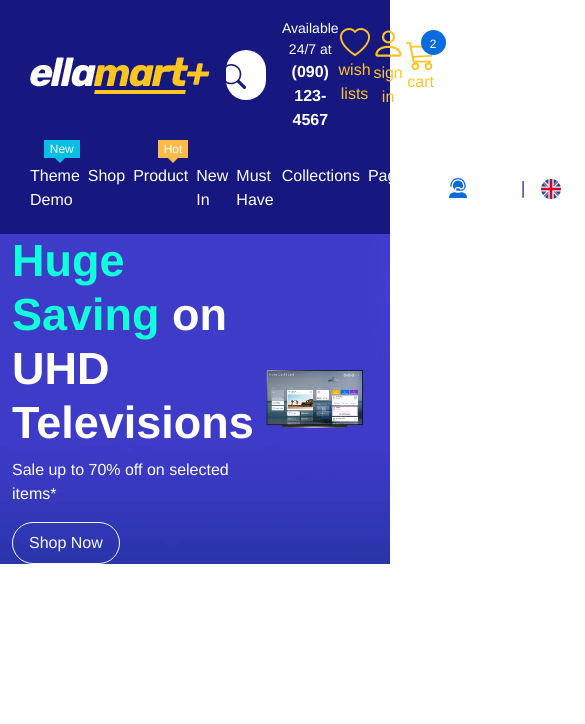
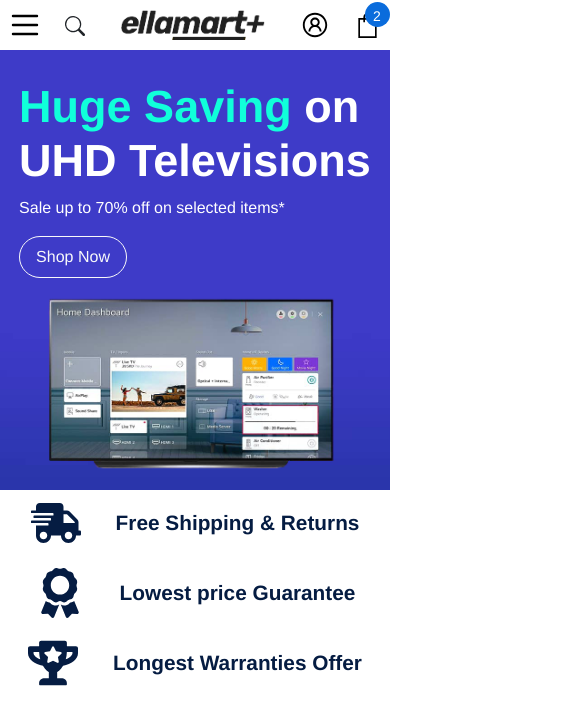
Before and after one commit to moh123mos/E-Commerce, a Vue app: page / in a window 390 px wide. Shown: the top 724 px of the page, 585 px wide, since content can reach past the window. Built offline with nearby package versions, Linux system fonts and the light colour scheme.

Commit message:
add the feature section (part 1) improve navbar responsive

```diff
--- /dev/null
+++ b/src/components/HomePage/TheFeatures.vue
@@ -0,0 +1,117 @@
+<template>
+  <div class="features container">
+    <!-- trophy -->
+    <div class="parent py-2">
+      <div class="child">
+        <div class="icon">
+          <svg
+            aria-hidden="true"
+            focusable="false"
+            data-prefix="fas"
+            data-icon="shipping-fast"
+            role="img"
+            xmlns="http://www.w3.org/2000/svg"
+            viewBox="0 0 640 512"
+            class="svg-inline--fa fa-shipping-fast fa-w-20 fa-5x"
+          >
+            <path
+              fill="currentColor"
+              d="M624 352h-16V243.9c0-12.7-5.1-24.9-14.1-33.9L494 110.1c-9-9-21.2-14.1-33.9-14.1H416V48c0-26.5-21.5-48-48-48H112C85.5 0 64 21.5 64 48v48H8c-4.4 0-8 3.6-8 8v16c0 4.4 3.6 8 8 8h272c4.4 0 8 3.6 8 8v16c0 4.4-3.6 8-8 8H40c-4.4 0-8 3.6-8 8v16c0 4.4 3.6 8 8 8h208c4.4 0 8 3.6 8 8v16c0 4.4-3.6 8-8 8H8c-4.4 0-8 3.6-8 8v16c0 4.4 3.6 8 8 8h208c4.4 0 8 3.6 8 8v16c0 4.4-3.6 8-8 8H64v128c0 53 43 96 96 96s96-43 96-96h128c0 53 43 96 96 96s96-43 96-96h48c8.8 0 16-7.2 16-16v-32c0-8.8-7.2-16-16-16zM160 464c-26.5 0-48-21.5-48-48s21.5-48 48-48 48 21.5 48 48-21.5 48-48 48zm320 0c-26.5 0-48-21.5-48-48s21.5-48 48-48 48 21.5 48 48-21.5 48-48 48zm80-208H416V144h44.1l99.9 99.9V256z"
+              class=""
+            ></path>
+          </svg>
+        </div>
+        <div class="desc">Free Shipping & Returns</div>
+      </div>
+      <div class="child">
+        <div class="icon">
+          <svg
+            aria-hidden="true"
+            focusable="false"
+            data-prefix="fas"
+            data-icon="award"
+            role="img"
+            xmlns="http://www.w3.org/2000/svg"
+            viewBox="0 0 384 512"
+            class="svg-inline--fa fa-award fa-w-12 fa-3x"
+          >
+            <path
+              fill="currentColor"
+              d="M97.12 362.63c-8.69-8.69-4.16-6.24-25.12-11.85-9.51-2.55-17.87-7.45-25.43-13.32L1.2 448.7c-4.39 10.77 3.81 22.47 15.43 22.03l52.69-2.01L105.56 507c8 8.44 22.04 5.81 26.43-4.96l52.05-127.62c-10.84 6.04-22.87 9.58-35.31 9.58-19.5 0-37.82-7.59-51.61-21.37zM382.8 448.7l-45.37-111.24c-7.56 5.88-15.92 10.77-25.43 13.32-21.07 5.64-16.45 3.18-25.12 11.85-13.79 13.78-32.12 21.37-51.62 21.37-12.44 0-24.47-3.55-35.31-9.58L252 502.04c4.39 10.77 18.44 13.4 26.43 4.96l36.25-38.28 52.69 2.01c11.62.44 19.82-11.27 15.43-22.03zM263 340c15.28-15.55 17.03-14.21 38.79-20.14 13.89-3.79 24.75-14.84 28.47-28.98 7.48-28.4 5.54-24.97 25.95-45.75 10.17-10.35 14.14-25.44 10.42-39.58-7.47-28.38-7.48-24.42 0-52.83 3.72-14.14-.25-29.23-10.42-39.58-20.41-20.78-18.47-17.36-25.95-45.75-3.72-14.14-14.58-25.19-28.47-28.98-27.88-7.61-24.52-5.62-44.95-26.41-10.17-10.35-25-14.4-38.89-10.61-27.87 7.6-23.98 7.61-51.9 0-13.89-3.79-28.72.25-38.89 10.61-20.41 20.78-17.05 18.8-44.94 26.41-13.89 3.79-24.75 14.84-28.47 28.98-7.47 28.39-5.54 24.97-25.95 45.75-10.17 10.35-14.15 25.44-10.42 39.58 7.47 28.36 7.48 24.4 0 52.82-3.72 14.14.25 29.23 10.42 39.59 20.41 20.78 18.47 17.35 25.95 45.75 3.72 14.14 14.58 25.19 28.47 28.98C104.6 325.96 106.27 325 121 340c13.23 13.47 33.84 15.88 49.74 5.82a39.676 39.676 0 0 1 42.53 0c15.89 10.06 36.5 7.65 49.73-5.82zM97.66 175.96c0-53.03 42.24-96.02 94.34-96.02s94.34 42.99 94.34 96.02-42.24 96.02-94.34 96.02-94.34-42.99-94.34-96.02z"
+              class=""
+            ></path>
+          </svg>
+        </div>
+        <div class="desc">Lowest price Guarantee</div>
+      </div>
+      <div class="child">
+        <div class="icon">
+          <svg
+            aria-hidden="true"
+            focusable="false"
+            data-prefix="fas"
+            data-icon="trophy-alt"
+            role="img"
+            xmlns="http://www.w3.org/2000/svg"
+            viewBox="0 0 576 512"
+            class="svg-inline--fa fa-trophy-alt fa-w-18 fa-3x"
+          >
+            <path
+              fill="currentColor"
+              d="M552 64H448V24c0-13.3-10.7-24-24-24H152c-13.3 0-24 10.7-24 24v40H24C10.7 64 0 74.7 0 88v56c0 66.5 77.9 131.7 171.9 142.4C203.3 338.5 240 360 240 360v72h-48c-35.3 0-64 20.7-64 56v12c0 6.6 5.4 12 12 12h296c6.6 0 12-5.4 12-12v-12c0-35.3-28.7-56-64-56h-48v-72s36.7-21.5 68.1-73.6C498.4 275.6 576 210.3 576 144V88c0-13.3-10.7-24-24-24zM64 144v-16h64.2c1 32.6 5.8 61.2 12.8 86.2-47.5-16.4-77-49.9-77-70.2zm448 0c0 20.2-29.4 53.8-77 70.2 7-25 11.8-53.6 12.8-86.2H512v16zm-127.3 4.7l-39.6 38.6 9.4 54.6c1.7 9.8-8.7 17.2-17.4 12.6l-49-25.8-49 25.8c-8.8 4.6-19.1-2.9-17.4-12.6l9.4-54.6-39.6-38.6c-7.1-6.9-3.2-19 6.7-20.5l54.8-8 24.5-49.6c4.4-8.9 17.1-8.9 21.5 0l24.5 49.6 54.8 8c9.6 1.5 13.5 13.6 6.4 20.5z"
+              class=""
+            ></path>
+          </svg>
+        </div>
+        <div class="desc">Longest Warranties Offer</div>
+      </div>
+    </div>
+  </div>
+</template>
+
+<style lang="scss" scoped>
+.parent {
+  position: relative;
+  &::after,
+  &::before {
+    content: "";
+    position: absolute;
+    width: 3px;
+    height: 70%;
+    background-color: #d6d6d6;
+  }
+  &::after {
+    right: calc(100% / 3);
+  }
+  &::before {
+    left: calc(100% / 3);
+  }
+  &,
+  .child {
+    display: flex;
+    gap: 20px;
+    flex-wrap: wrap;
+    justify-content: space-between;
+    align-items: center;
+    color: #051c42;
+    .icon svg {
+      width: 50px;
+      height: 50px;
+      margin-right: 15px;
+    }
+    .desc {
+      font-size: 1.3rem;
+      font-weight: bold;
+    }
+  }
+}
+@media (max-width: 1199px) {
+  .parent {
+    justify-content: space-around;
+  }
+  .parent::before,
+  .parent::after {
+    display: none;
+  }
+}
+</style>
--- a/src/components/HomePage/upperBanner.vue
+++ b/src/components/HomePage/upperBanner.vue
@@ -31,7 +31,8 @@
     display: flex;
     align-items: center;
     justify-content: space-around;
-
+    flex-wrap: wrap;
+    padding-top: 30px;
     .left {
       h1 {
         font-weight: bold;
--- a/src/components/global/navBar.vue
+++ b/src/components/global/navBar.vue
@@ -1,5 +1,5 @@
 <template>
-  <nav class="">
+  <nav class="desktop">
     <div
       class="first container d-flex justify-content-between align-items-center gap-3"
     >
@@ -177,6 +177,79 @@
             </div>
           </div>
         </div>
+      </div>
+    </div>
+  </nav>
+  <!-- in mobile -->
+  <nav class="mobile d-flex align-items-center justify-content-between">
+    <div class="left d-flex align-items-center">
+      <div class="menu" style="margin-right: 25px">
+        <svg
+          xmlns="http://www.w3.org/2000/svg"
+          x="0px"
+          y="0px"
+          width="30"
+          viewBox="0 0 50 50"
+        >
+          <path
+            d="M 5 8 A 2.0002 2.0002 0 1 0 5 12 L 45 12 A 2.0002 2.0002 0 1 0 45 8 L 5 8 z M 5 23 A 2.0002 2.0002 0 1 0 5 27 L 45 27 A 2.0002 2.0002 0 1 0 45 23 L 5 23 z M 5 38 A 2.0002 2.0002 0 1 0 5 42 L 45 42 A 2.0002 2.0002 0 1 0 45 38 L 5 38 z"
+          ></path>
+        </svg>
+      </div>
+      <div class="search">
+        <svg
+          xmlns="http://www.w3.org/2000/svg"
+          width="20"
+          fill="currentColor"
+          class="bi bi-search"
+          viewBox="0 0 16 16"
+        >
+          <path
+            d="M11.742 10.344a6.5 6.5 0 1 0-1.397 1.398h-.001q.044.06.098.115l3.85 3.85a1 1 0 0 0 1.415-1.414l-3.85-3.85a1 1 0 0 0-.115-.1zM12 6.5a5.5 5.5 0 1 1-11 0 5.5 5.5 0 0 1 11 0"
+          />
+        </svg>
+      </div>
+    </div>
+    <div class="center">
+      <img src="../../assets/images/footer-logo.webp" alt="logo" />
+    </div>
+    <div class="right d-flex align-items-center">
+      <div class="account" style="margin-right: 25px">
+        <svg
+          width="30"
+          xmlns="http://www.w3.org/2000/svg"
+          viewBox="0 0 32 32"
+          aria-hidden="true"
+          focusable="false"
+          role="presentation"
+          class="icon icon-account"
+        >
+          <path
+            d="M 16 3 C 8.832031 3 3 8.832031 3 16 C 3 23.167969 8.832031 29 16 29 C 23.167969 29 29 23.167969 29 16 C 29 8.832031 23.167969 3 16 3 Z M 16 5 C 22.085938 5 27 9.914063 27 16 C 27 22.085938 22.085938 27 16 27 C 9.914063 27 5 22.085938 5 16 C 5 9.914063 9.914063 5 16 5 Z M 16 8 C 13.25 8 11 10.25 11 13 C 11 14.515625 11.707031 15.863281 12.78125 16.78125 C 10.53125 17.949219 9 20.300781 9 23 L 11 23 C 11 20.226563 13.226563 18 16 18 C 18.773438 18 21 20.226563 21 23 L 23 23 C 23 20.300781 21.46875 17.949219 19.21875 16.78125 C 20.292969 15.863281 21 14.515625 21 13 C 21 10.25 18.75 8 16 8 Z M 16 10 C 17.667969 10 19 11.332031 19 13 C 19 14.667969 17.667969 16 16 16 C 14.332031 16 13 14.667969 13 13 C 13 11.332031 14.332031 10 16 10 Z"
+          ></path>
+        </svg>
+      </div>
+      <div
+        class="cart"
+        data-bs-toggle="offcanvas"
+        data-bs-target="#offcanvasExample"
+        aria-controls="offcanvasExample"
+      >
+        <span class="count position-absolute">2</span>
+        <svg
+          width="25"
+          viewBox="0 0 30 30"
+          class="icon icon-cart"
+          enable-background="new 0 0 30 30"
+        >
+          <g>
+            <g>
+              <path
+                d="M20,6V5c0-2.761-2.239-5-5-5s-5,2.239-5,5v1H4v24h22V6H20z M12,5c0-1.657,1.343-3,3-3s3,1.343,3,3v1h-6V5z M24,28H6V8h4v3    h2V8h6v3h2V8h4V28z"
+              ></path>
+            </g>
+          </g>
+        </svg>
       </div>
     </div>
   </nav>
@@ -366,10 +439,13 @@
 $font-color: #ffc324;
 $bg-color: #161880;
 nav {
-  background-color: #161880;
-  padding: 18px;
-  padding-bottom: 22px;
-  color: #fff;
+  &.desktop {
+    background-color: #161880;
+    color: #fff;
+    padding: 18px;
+    padding-bottom: 22px;
+  }
+  padding: 10px;
   .search {
     position: relative;
     flex: 1.5;
@@ -388,11 +464,6 @@
       right: 20px;
       top: 14px;
     }
-  }
-  .first,
-  .second {
-    max-width: 1199px;
-    margin: auto;
   }
   .first {
     margin-bottom: 2rem;
@@ -498,4 +569,43 @@
     }
   }
 }
+nav.mobile {
+  .center {
+    text-align: center;
+    img {
+      width: 80%;
+    }
+  }
+  .cart {
+    position: relative;
+    .count {
+      right: -10px;
+      top: -10px;
+      background: #0a6cdc;
+      color: white;
+      width: 25px;
+      height: 25px;
+      border-radius: 50%;
+      font-size: 14px;
+      padding-top: 4px;
+      padding-left: 8px;
+    }
+  }
+}
+@media (max-width: 991px) {
+  .mobile {
+    display: block;
+  }
+  .desktop {
+    display: none;
+  }
+}
+@media (min-width: 992px) {
+  .mobile {
+    display: none !important;
+  }
+  .desktop {
+    display: block;
+  }
+}
 </style>
--- a/src/views/HomeView.vue
+++ b/src/views/HomeView.vue
@@ -1,10 +1,12 @@
 <template>
   <div class="home-page">
     <UpperBanner />
+    <TheFeatures />
   </div>
 </template>
 
 <script setup>
+import TheFeatures from "@/components/HomePage/TheFeatures.vue";
 import UpperBanner from "@/components/HomePage/upperBanner.vue";
 
 // import AppLayout from "@/components/AppLayout.vue";
```
